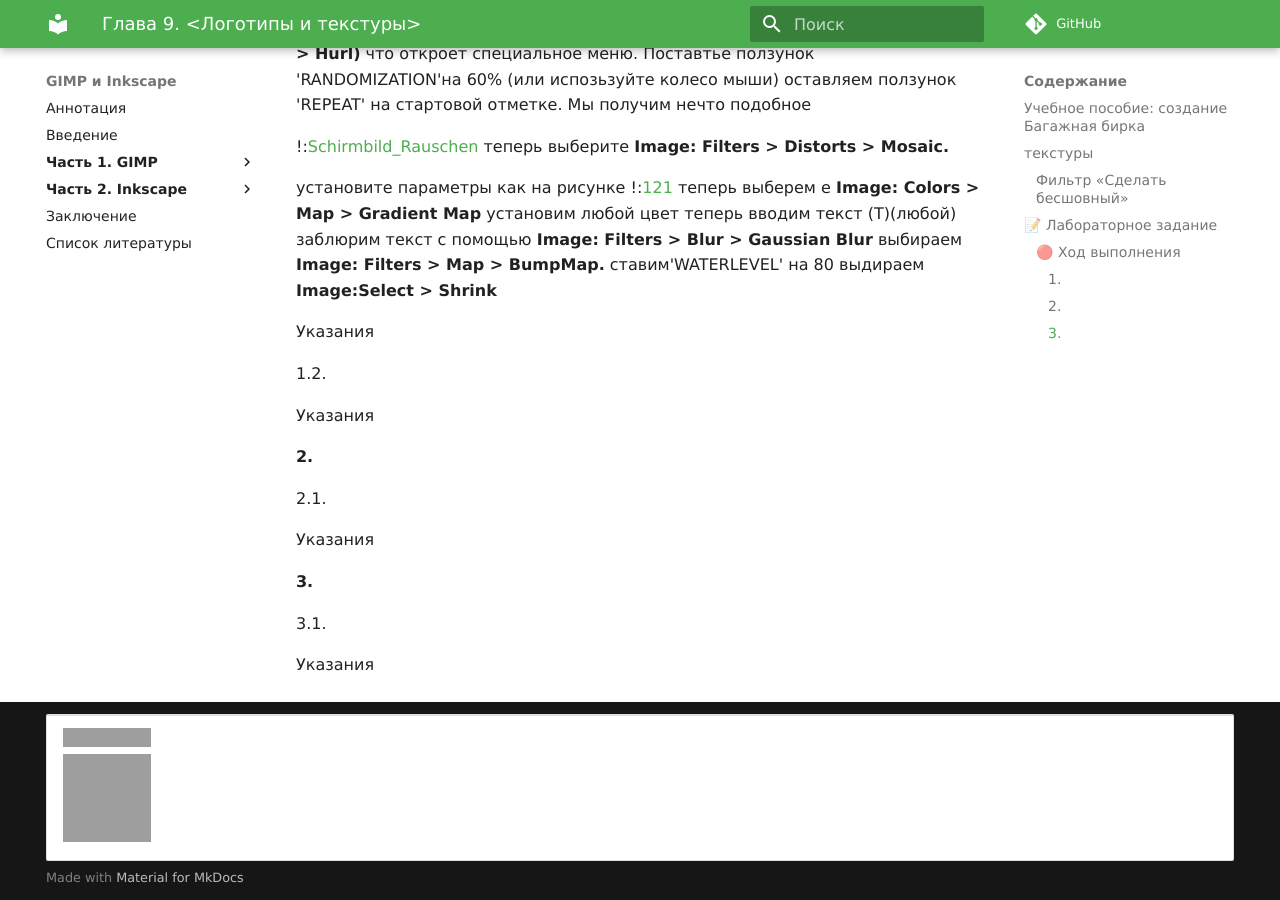
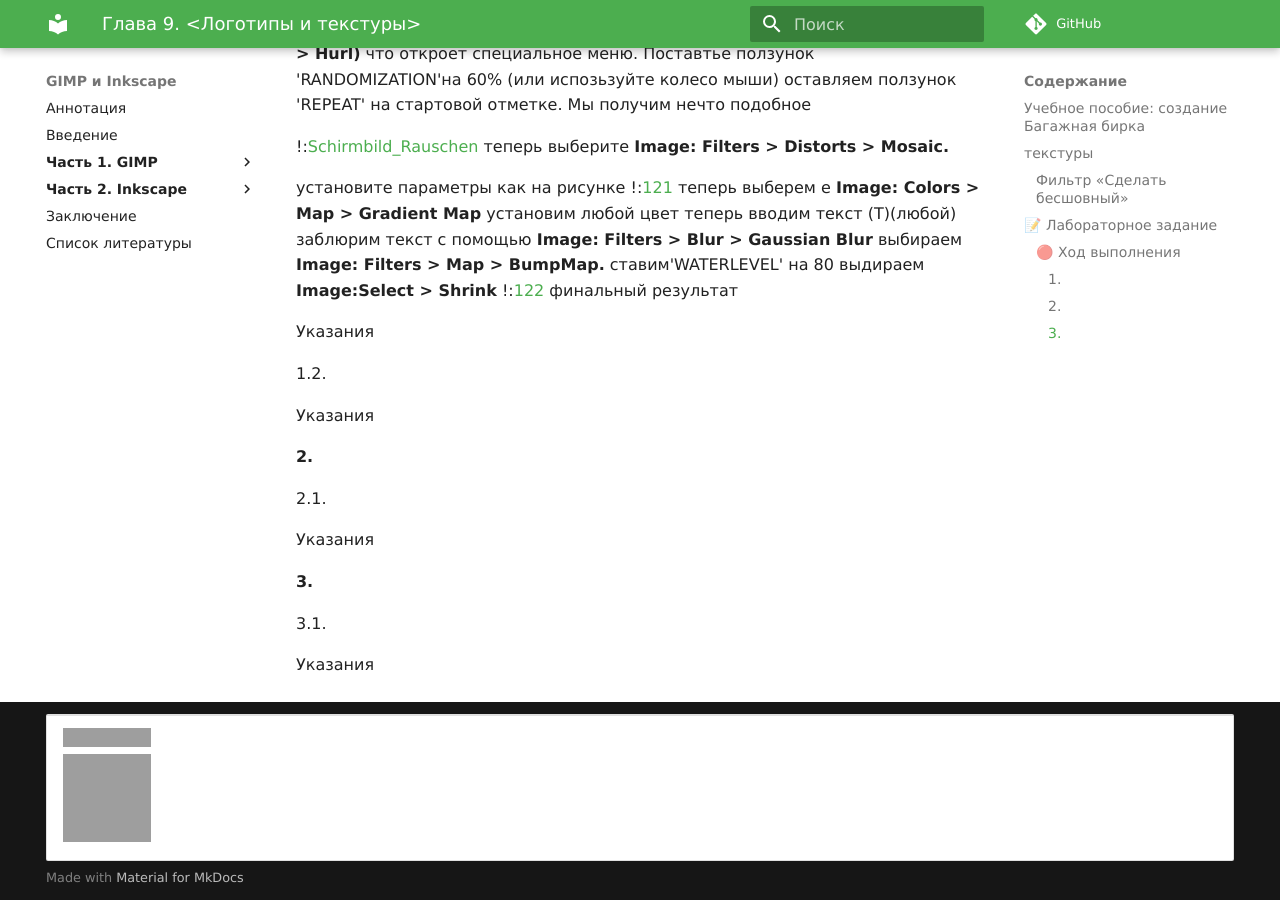
Before and after one commit to mpudelta/gimp-inkscape, an MkDocs documentation site: the page built from docs/gimp/9.md, in a window 1280 px wide and 900 px high, scrolled down 3884 px. Built offline with MkDocs 1.6.1 and Material for MkDocs 9.7.7, drawn with Linux system fonts in a browser that asks for light colours; some web fonts are replaced; comment, search, counter and statistics services are not loaded; old or Windows-style settings are respelled for this version of MkDocs; grey boxes are pictures that could not be loaded.

Commit message:
Update 9.md

```diff
--- a/docs/gimp/9.md
+++ b/docs/gimp/9.md
@@ -210,7 +210,8 @@ Map__ установим любой цвет
 выбираем __Image: Filters > Map > BumpMap.__
 ставим'WATERLEVEL' на 80
 выдираем __Image:Select > Shrink__
-
+!:[122](files/122.png)
+финальный результат
 
 
 Указания
```
